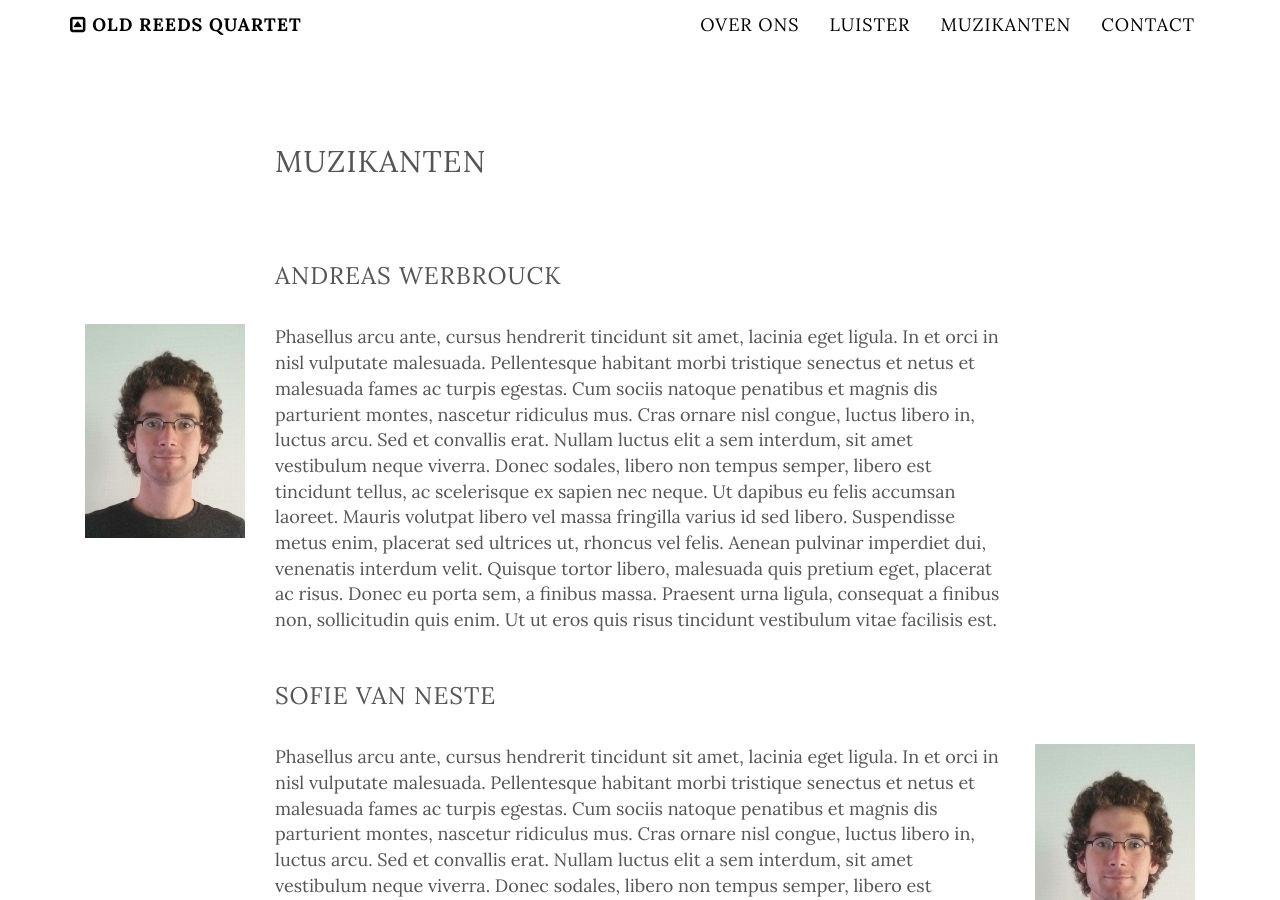
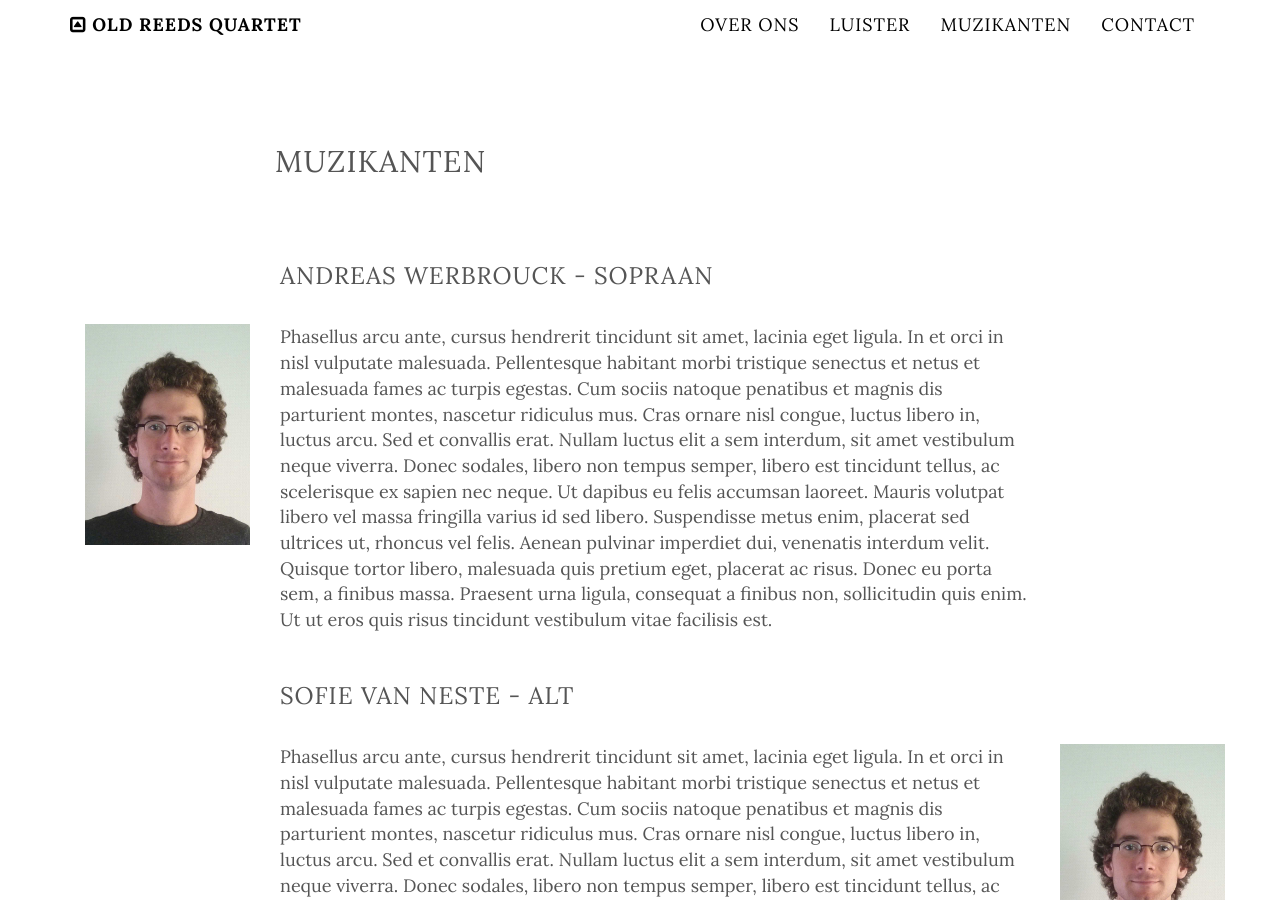
Before and after one commit to awwerbro/kwartet_site, a Jekyll site: the page built from index.html, in a window 1280 px wide and 900 px high, scrolled down 2705 px. Built offline with Jekyll 4.4.1, drawn with Linux system fonts in a browser that asks for light colours; some of the changed text lies outside the part shown.

Commit message:
changes to remove scrollbar bottom

```diff
--- a/index.html
+++ b/index.html
@@ -20,19 +20,20 @@
     </div>
 </section>
 
-<section id="muzikanten">
+<section id="muzikanten" class="container ">
   <div class="row">
     <div class="container musicians-section">
-      <div class="col-md-12 col-md-offset-2">
+      <div class="col-md-10 col-md-offset-2">
         <h2>Muzikanten</h2>
       </div>
     </div>
-  </div>
+</div>
 
-  <div class="row">
+
     <div class="container musician-section">
-        <div class="col-md-12 col-md-offset-2">
-          <h3>Andreas Werbrouck</h3>
+        <div class="row">
+        <div class="col-md-10 col-md-offset-2">
+          <h3>Andreas Werbrouck - Sopraan</h3>
         </div>
         <img src="{{site.url}}/img/andreas.jpg" class="col-md-2 img-responsive"/>
         <div class="col-md-8">
@@ -43,10 +44,11 @@
   </div>
 
 
-  <div class="row">
+
     <div class="container musician-section">
-        <div class="col-md-12 col-md-offset-2">
-          <h3>Sofie Van Neste</h3>
+      <div class="row">
+        <div class="col-md-10 col-md-offset-2">
+          <h3>Sofie Van Neste - Alt</h3>
         </div>
         <div class="col-md-8 col-md-offset-2">
           Phasellus arcu ante, cursus hendrerit tincidunt sit amet, lacinia eget ligula. In et orci in nisl vulputate malesuada. Pellentesque habitant morbi tristique senectus et netus et malesuada fames ac turpis egestas. Cum sociis natoque penatibus et magnis dis parturient montes, nascetur ridiculus mus.
@@ -56,10 +58,11 @@
       </div>
   </div>
 
-  <div class="row">
+
     <div class="container musician-section">
-        <div class="col-md-12 col-md-offset-2">
-          <h3>Tine Mijle</h3>
+        <div class="row">
+        <div class="col-md-10 col-md-offset-2">
+          <h3>Tine Mijle - Tenor</h3>
         </div>
         <img src="{{site.url}}/img/andreas.jpg" class="col-md-2 img-responsive"/>
         <div class="col-md-8">
@@ -70,10 +73,11 @@
   </div>
 
 
-  <div class="row">
+
     <div class="container musician-section">
+        <div class="row">
         <div class="col-md-8 col-md-offset-2">
-          <h3>Katrien Outtier</h3>
+          <h3>Katrien Outtier - Bariton</h3>
         </div>
         <div class="col-md-8 col-md-offset-2">
           Phasellus arcu ante, cursus hendrerit tincidunt sit amet, lacinia eget ligula. In et orci in nisl vulputate malesuada. Pellentesque habitant morbi tristique senectus et netus et malesuada fames ac turpis egestas. Cum sociis natoque penatibus et magnis dis parturient montes, nascetur ridiculus mus.
@@ -82,15 +86,13 @@
         <img src="{{site.url}}/img/andreas.jpg" class="col-md-2 img-responsive pull-right"/>
       </div>
   </div>
-
-
 </section>
 
 
 
 <section id="contact" class="container contact-section">
     <div class="row">
-      <div class="col-md-12 col-md-offset-2">
+      <div class="col-md-10 col-md-offset-2">
         <h2>Contact</h2>
       </div>
         <div class="col-lg-8 col-lg-offset-2">
```
